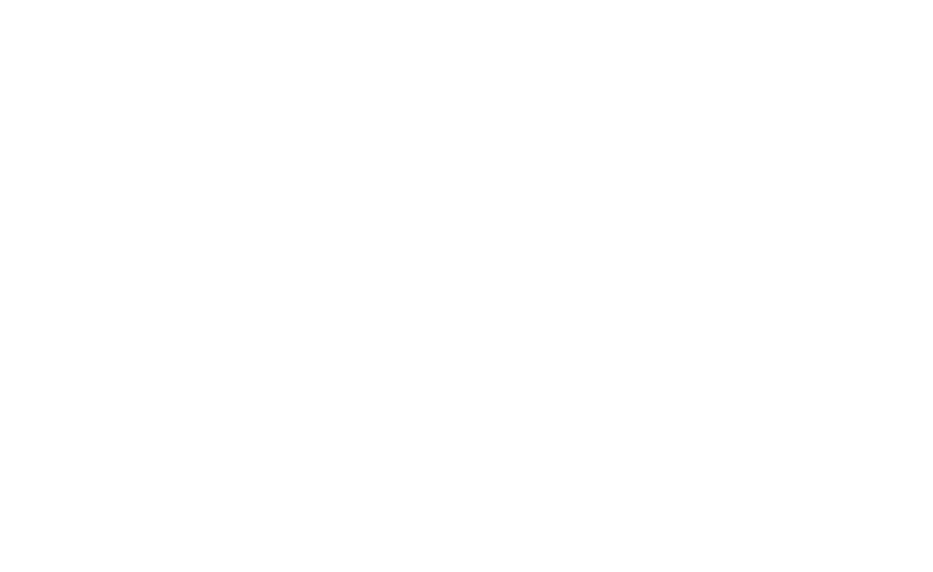
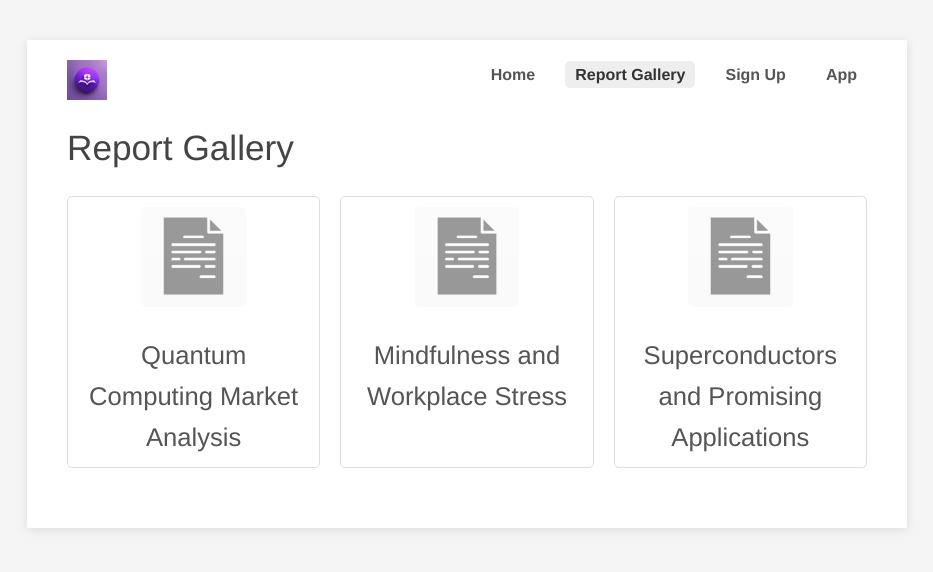
Before and after one commit to cyclecycle/study-recon-website, a plain HTML site: page report-gallery.html in a window 1280 px wide. Shown: the whole page, without its empty margins (173-1106 px from the left). Drawn offline with Linux system fonts and the light colour scheme.

Commit message:
Add report gallery

```diff
--- a/report-gallery.html
+++ b/report-gallery.html
@@ -0,0 +1,66 @@
+<!DOCTYPE html>
+<html lang="en">
+  <head>
+    <meta charset="UTF-8" />
+    <meta name="viewport" content="width=device-width, initial-scale=1.0" />
+    <title>Report Gallery | StudyRecon</title>
+    <link rel="stylesheet" href="./style.css" />
+  </head>
+  <body>
+    <div class="container">
+      <!-- Navigation Bar -->
+      <nav>
+        <img
+          src="./img/studyrecon-emblem-2.png"
+          alt="StudyRecon Logo"
+          id="nav-logo"
+        />
+        <ul>
+          <li><a href="./index.html">Home</a></li>
+          <li><a href="#" class="active">Report Gallery</a></li>
+          <li><a href="#">Sign Up</a></li>
+          <li><a href="#">App</a></li>
+        </ul>
+      </nav>
+
+      <h1>Report Gallery</h1>
+
+      <section class="gallery">
+        <!-- Report 1 -->
+        <div class="report-item">
+          <a
+            href="./reports/StudyRecon_Quantum Computing Market Analysis_20230807_search_results.pdf"
+            target="_blank"
+          >
+            <img src="./img/document.png" alt="Report 1 Thumbnail" />
+            <h2>Quantum Computing Market Analysis</h2>
+          </a>
+        </div>
+
+        <!-- Report 2 -->
+        <div class="report-item">
+          <a
+            href="./reports/StudyRecon_Quantum Computing Market Analysis_20230807_search_results.pdf"
+            target="_blank"
+          >
+            <img src="./img/document.png" alt="Report 2 Thumbnail" />
+            <h2>Mindfulness and Workplace Stress</h2>
+          </a>
+        </div>
+
+        <!-- Report 3 -->
+        <div class="report-item">
+          <a
+            href="./reports/StudyRecon_Quantum Computing Market Analysis_20230807_search_results.pdf"
+            target="_blank"
+          >
+            <img src="./img/document.png" alt="Report 3 Thumbnail" />
+            <h2>Superconductors and Promising Applications</h2>
+          </a>
+        </div>
+
+        <!-- ... Add more reports as needed ... -->
+      </section>
+    </div>
+  </body>
+</html>
--- a/style.css
+++ b/style.css
@@ -65,12 +65,12 @@ strong {
 /* Placeholder for a hero image */
 .hero-image {
   width: 100%;
-  height: 460px;
-  background: url("./img/studyrecon-emblem-1.png")
+  height: 550px;
+  background: url("./img/studyrecon-emblem-3.png")
     no-repeat center center;
-  /* background-size: cover; */
+  background-size: cover;
   margin-bottom: 20px;
-  opacity: 0.7;
+  opacity: 0.9;
 }
 
 /* Add some spacing between sections for better readability */
@@ -90,6 +90,8 @@ nav ul {
     list-style-type: none;
     display: flex; /* Makes the list items appear in a line */
     align-items: center; /* Vertically center align items */
+    margin: 0; /* Reset default margin */
+    padding: 0; /* Reset default padding */
 }
 
 nav li {
@@ -113,4 +115,49 @@ nav a:hover {
 #nav-logo {
     height: 40px; /* Adjust as needed */
     margin-right: 20px; /* Spacing between logo and menu */
+    display: block;
+    align-self: center; /* Vertically center the logo */
 }
+
+nav a.active {
+    background-color: #eee;
+    color: #333;
+}
+
+/* Gallery Styles */
+.gallery {
+    display: grid;
+    grid-template-columns: repeat(auto-fill, minmax(200px, 1fr));
+    gap: 20px;
+}
+
+.report-item {
+    border: 1px solid #ddd;
+    padding: 10px;
+    border-radius: 5px;
+    text-align: center;
+    overflow: hidden; /* This will ensure that anything outside the box is hidden (cropped) */
+    height: 250px; /* Adjust this value to crop more or less from the bottom */
+}
+
+.report-item img {
+    max-width: 80%; /* Adjust this to make the thumbnail smaller or larger */
+    opacity: 0.4; /* Reduce opacity */
+    transition: opacity 0.3s; /* Smooth transition for hover effect */
+    border-radius: 5px;
+    height: 100px;
+    overflow: hidden;
+}
+
+.report-item:hover img {
+    opacity: 1; /* Restore full opacity on hover */
+}
+
+.report-item a {
+    text-decoration: none; /* Removes the underline from links */
+    color: inherit; /* Ensures the text color remains consistent */
+}
+
+.report-item:hover {
+    background-color: #f5f5f5; /* Add a subtle background color on hover */
+}
```
Also changed, not shown: index.html (+3 -4 lines), img/document.png (added), img/studyrecon-emblem-3.png (added), 1 other file.
